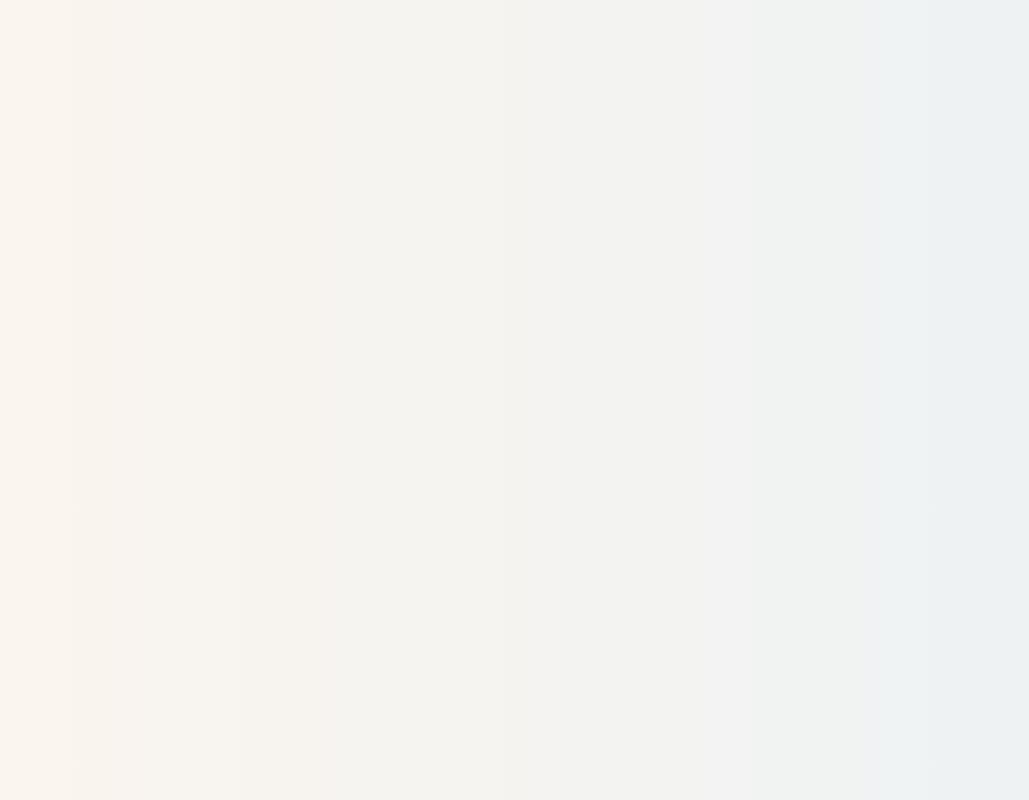
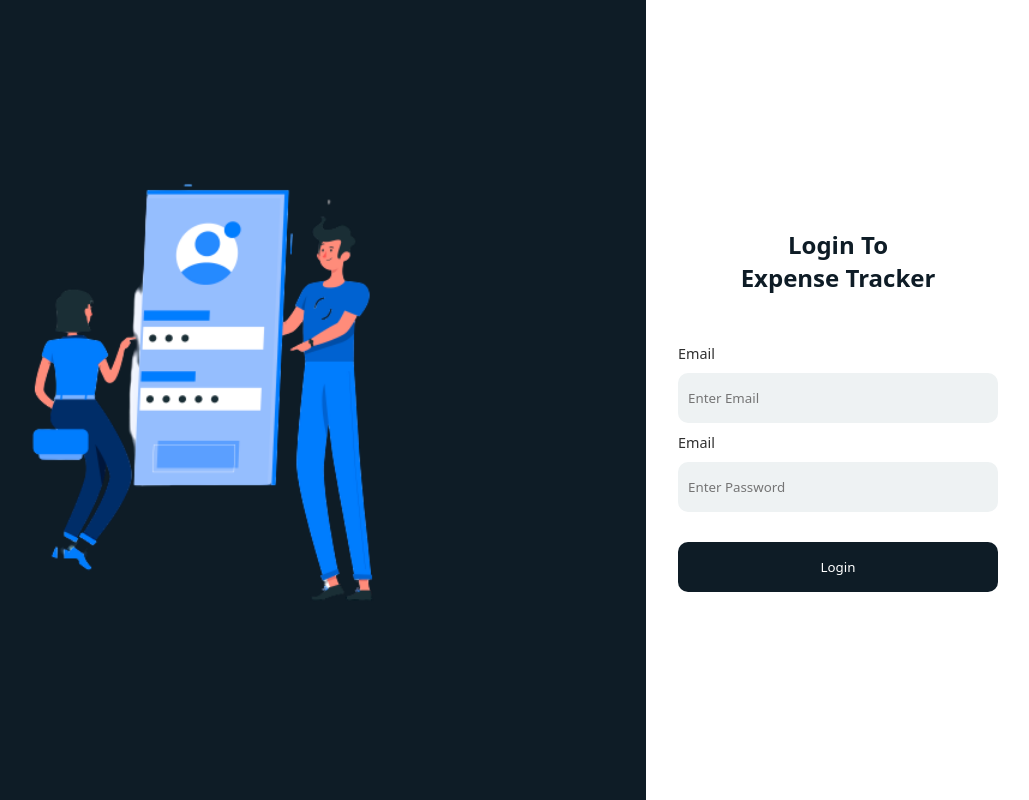
Before and after one commit to fasilkp/expense-tracker, a React (Create React App) app in the folder client/: page /login in a window 1280 px wide. Before the commit this address had no page. Shown: the whole page, without its empty margins (250-1279 px from the left). Built offline with nearby package versions, Linux system fonts and the light colour scheme.

Commit message:
login page completed

```diff
--- a/client/src/App.css
+++ b/client/src/App.css
@@ -9,6 +9,7 @@
   --mainColor:#0e1c26;
   --secondColor:#2a454b;
   --thirdColor: #294861;
+  --bgColor:#eef2f3
 }
 .App{
   width: 100%;
--- a/client/src/App.js
+++ b/client/src/App.js
@@ -3,6 +3,7 @@ import './App.css';
 import HomePage from './pages/HomePage';
 import {BrowserRouter as Router, Route, Routes } from 'react-router-dom'
 import ListPage from './pages/ListPage';
+import LoginPage from './pages/LoginPage';
 function App() {
   return (
     <Router>
@@ -10,6 +11,7 @@ function App() {
         <Routes>
           <Route path="/" element={<HomePage />}/>
           <Route path="/list" element={<ListPage />}/>
+          <Route path="/login" element={<LoginPage />}/>
         </Routes>
       </div>
     </Router>
--- /dev/null
+++ b/client/src/components/Login/Login.css
@@ -0,0 +1,56 @@
+.Login{
+    width: 100vw;
+    height: 100vh;
+    display: flex;
+}
+.Login>div{
+    display: flex;
+    justify-content: center;
+    align-items: center;
+}
+.login-img{
+    background-color: var(--mainColor);
+    flex: 70%;
+}
+.login-img img{
+    height: 75%;
+}
+.login-section{
+    flex: 30%;
+    background-color: white;
+}
+.login-container>div{
+    width: 320px;
+}
+.login-header{
+    margin: 50px 0px;
+    text-align: center;
+    display: flex;
+    justify-content: center;
+    color: var(--mainColor);
+}
+.login-header h2{
+    max-width: 200px;
+}
+.login-input input, .login-btn button{
+    width: 100%;
+    height: 50px;
+    border: none;
+    outline: none;
+    background-color: #eef2f3;
+    border-radius: 10px;
+}
+.login-input input{
+    padding-left: 10px;
+}
+.login-caption{
+    margin: 10px 0px;
+    font-size: .9rem;
+}
+.login-btn{
+    margin: 30px 0px;
+}
+.login-btn button{
+    background-color: var(--mainColor);
+    color: white;
+}
--- /dev/null
+++ b/client/src/components/Login/Login.jsx
@@ -0,0 +1,36 @@
+import React from 'react'
+import './Login.css'
+import LoginImage from '../../images/login-image.png'
+function Login() {
+  return (
+    <div className="Login">
+        <div className="login-img">
+            <img src={LoginImage} alt="" />
+        </div>
+        <div className="login-section">
+            <div className="login-container">
+                <div className="login-header">
+                    <h2>Login To Expense Tracker</h2>
+                </div>
+                <div className="login-caption">
+                    <caption>Email</caption>
+                </div>
+                <div className="login-input">
+                    <input type="text" placeholder='Enter Email' />
+                </div>
+                <div className="login-caption">
+                    <caption>Email</caption>
+                </div>
+                <div className="login-input">
+                    <input type="password" placeholder='Enter Password' />
+                </div>
+                <div className="login-btn">
+                    <button>Login</button>
+                </div>
+            </div>
+        </div>
+    </div>
+  )
+}
+
+export default Login
--- a/client/src/components/Sidebar/Sidebar.css
+++ b/client/src/components/Sidebar/Sidebar.css
@@ -31,11 +31,11 @@
     padding-right: 30px;
 }
 .side-list-item{
-    height: 65px;
+    height: 60px;
     padding-left: 15px;
     font-size: 1rem;
-    font-weight: bold;
     display: flex;
+    font-weight: 560;
     align-items: center;
     color: rgba(128, 128, 128, 0.5);
     border-radius: 20px;
@@ -45,6 +45,7 @@
 }
 .side-list-item.selected{
     color: var(--thirdColor);
+    font-weight: 650;
     background-color: rgba(0, 0, 0, 0.05);
 }
 .side-list-item:hover{
--- /dev/null
+++ b/client/src/pages/LoginPage.jsx
@@ -0,0 +1,12 @@
+import React from 'react'
+import Login from '../components/Login/Login'
+
+function LoginPage() {
+  return (
+    <>
+        <Login></Login>
+    </>
+  )
+}
+
+export default LoginPage
```
Also changed, not shown: client/src/images/login-image.png (added).
